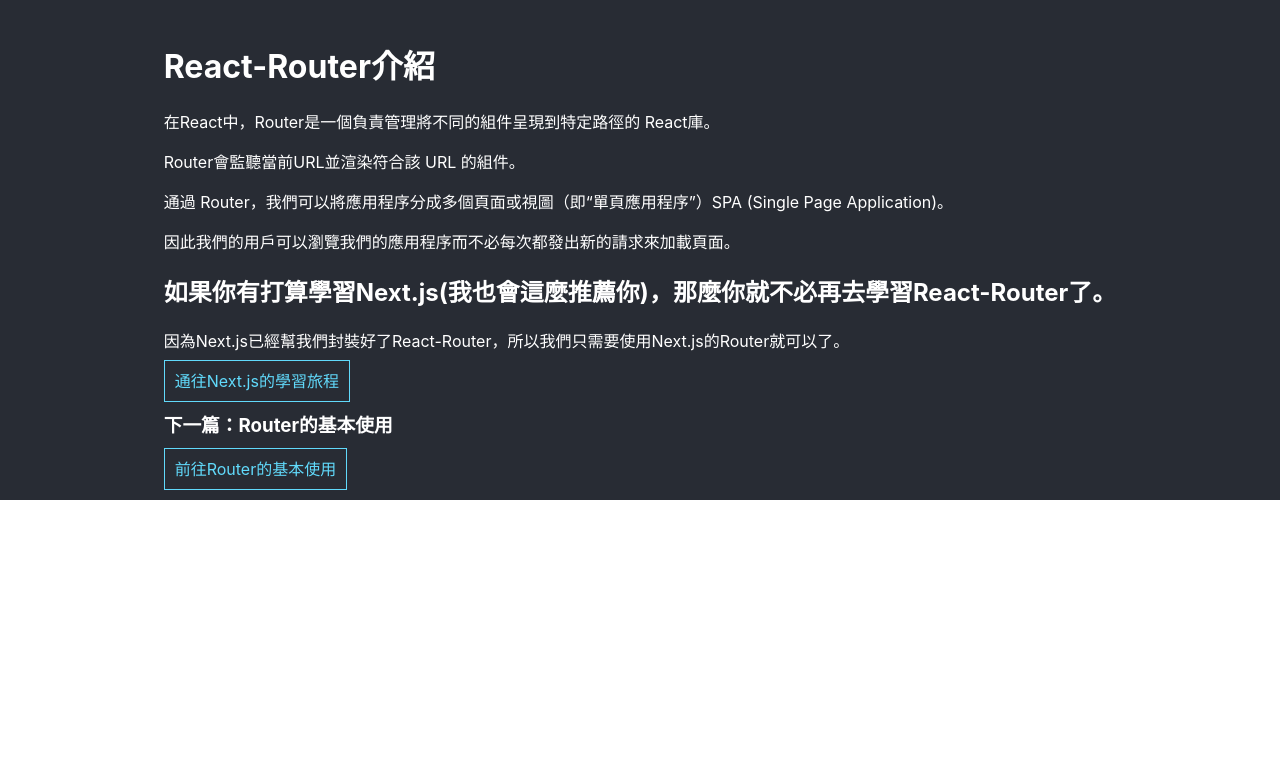
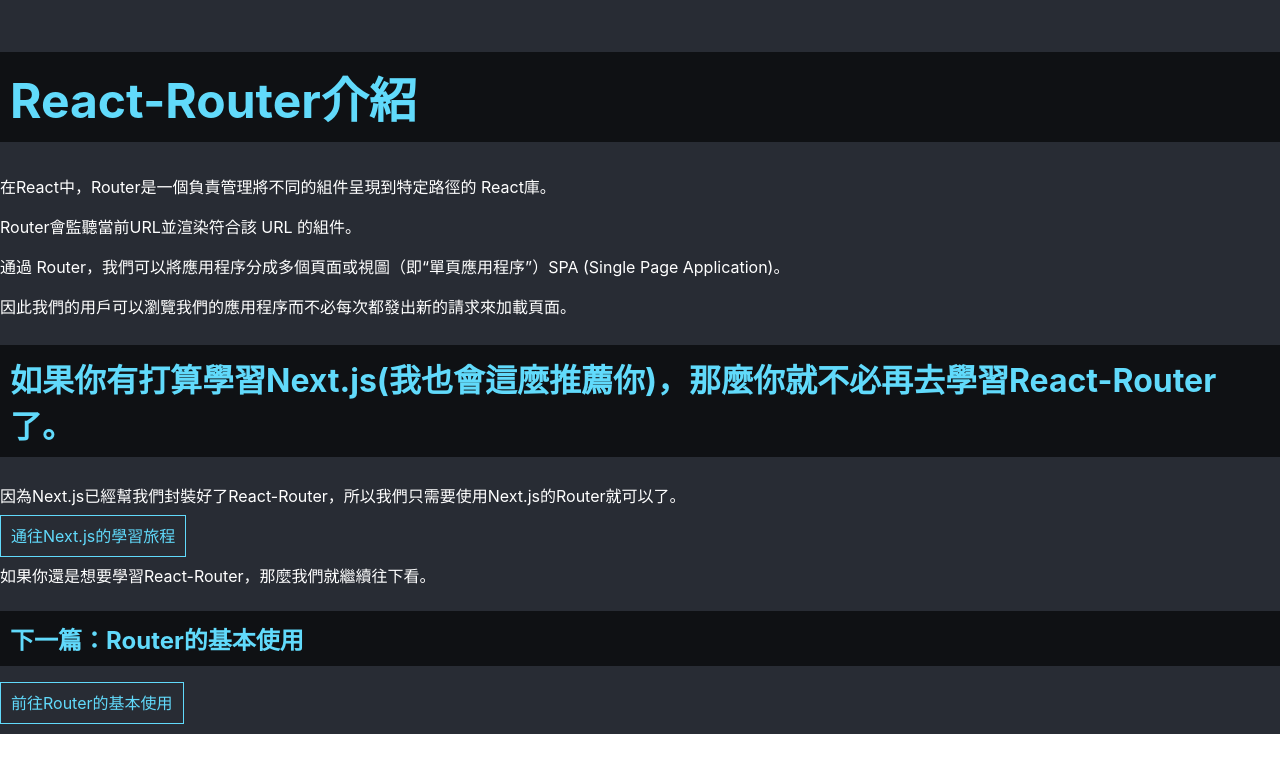
Before and after one commit to Bobo100/React-Router, a Next.js app: page / in a window 1280 px wide. Shown: the top 772 px of the page. Built offline with nearby package versions, Linux system fonts and the light colour scheme.

Commit message:
更新scss

```diff
--- a/pages/index.tsx
+++ b/pages/index.tsx
@@ -22,8 +22,7 @@
                 <a href="">通往Next.js的學習旅程</a>
 
 
-
-
+                <p>如果你還是想要學習React-Router，那麼我們就繼續往下看。</p>
                 <h3>下一篇：Router的基本使用</h3>
                 <div>
                     <Link href="/RouterBasic">
--- a/styles/global.scss
+++ b/styles/global.scss
@@ -58,3 +58,27 @@
 .link_container > a {
     margin: 10px;
 }
+
+h1 {
+    font-size: 3rem;
+    color: #61dafb;
+    background-color: #0f1114;
+
+    padding: 10px;
+}
+
+h2 {
+    font-size: 2rem;
+    color: #61dafb;
+    background-color: #0f1114;
+
+    padding: 10px;
+}
+
+h3 {
+    font-size: 1.5rem;
+    color: #61dafb;
+    background-color: #0f1114;
+
+    padding: 10px;
+}
```
